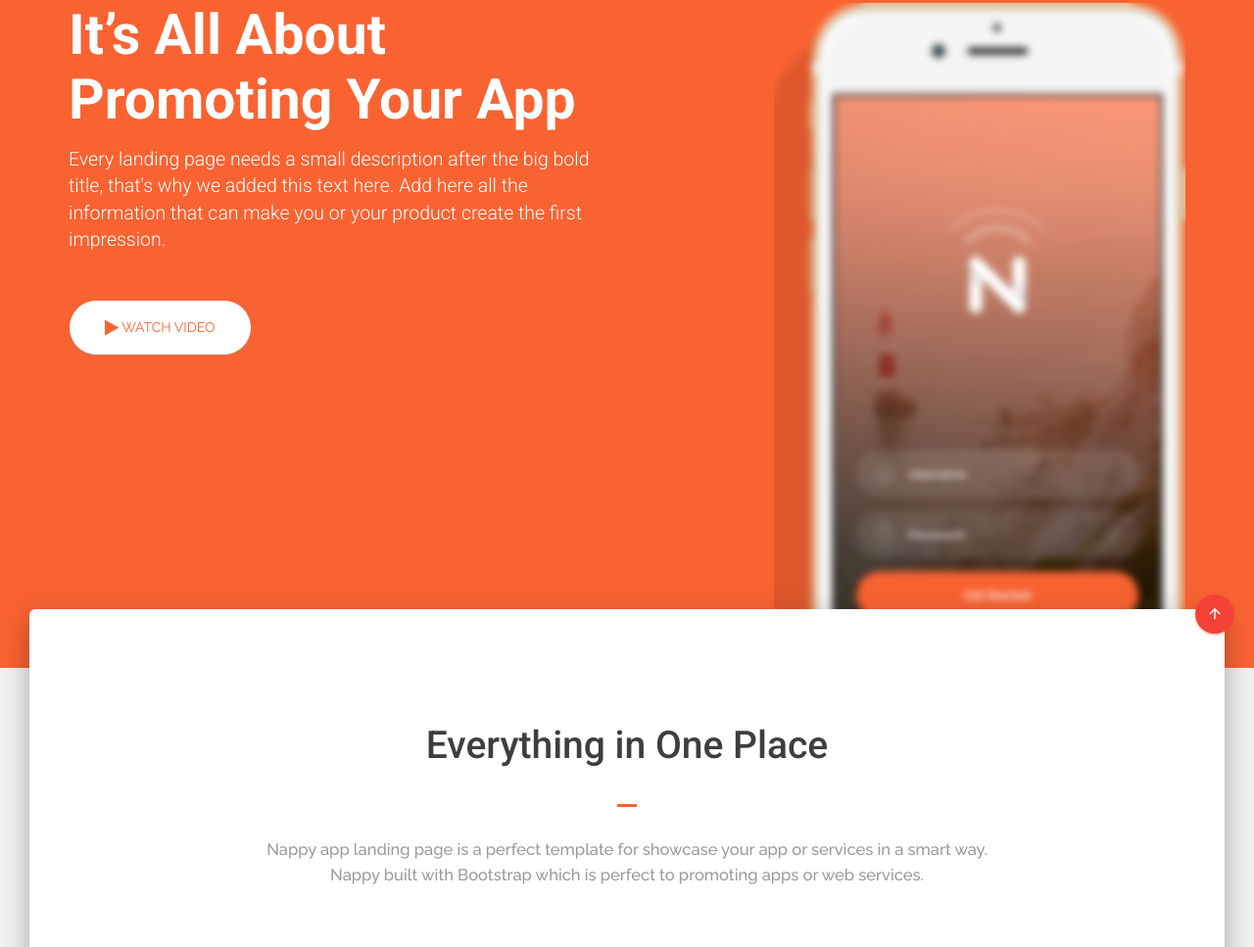
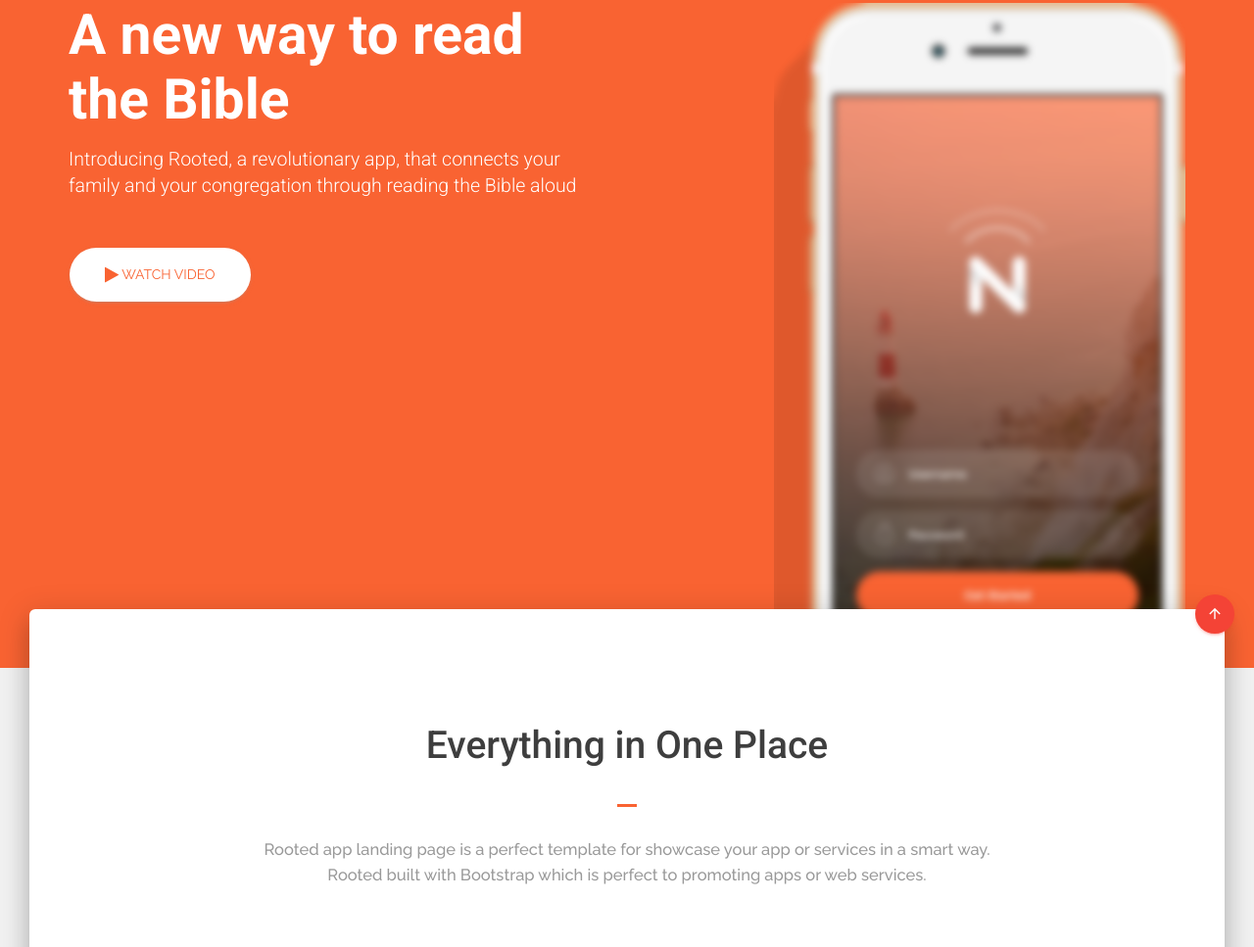
Before and after one commit to rootedbible/rooted-landing, a plain HTML site: page index.html in a window 1280 px wide. Shown: the part 205-1172 px from the top of the page at 98% size. Drawn offline with Linux system fonts and the light colour scheme.

Commit message:
Changing Words to Rooted

```diff
--- a/index.html
+++ b/index.html
@@ -4,11 +4,11 @@
     <meta charset="utf-8">
     <meta http-equiv="X-UA-Compatible" content="IE=edge">
     <meta name="viewport" content="width=device-width, initial-scale=1">
-    <meta name="description" content="Nppy material design app landing page">
+    <meta name="description" content="Rooted material design app landing page">
     <meta name="keywords" content="android, app, app landing page, product launch, product startup, material, software, technology, parallax">
     <meta name="author" content="trendytheme.net">
 
-    <title>Nppy</title>
+    <title>Rooted</title>
 
     <!--  favicon -->
     <link rel="shortcut icon" href="assets/img/ico/favicon.png">
@@ -165,8 +165,8 @@
             <div class="container">
                 <div class="row">
 					<div class="col-md-6">
-						<h1 class="title wow fadeInUp">It’s All About Promoting Your App</h1>
-	                    <p class="description wow fadeInUp" data-wow-delay=".2s">Every landing page needs a small description after the big bold title, that's why we added this text here. Add here all the information that can make you or your product create the first impression.</p>
+						<h1 class="title wow fadeInUp">A new way to read the Bible</h1>
+	                    <p class="description wow fadeInUp" data-wow-delay=".2s">Introducing Rooted, a revolutionary app, that connects your family and your congregation through reading the Bible aloud</p>
 	                    <br />
 	                    <a href="https://www.youtube.com/watch?v=psu3pPdfYSM" class="popup-video btn btn-white btn-round btn-raised btn-lg wow fadeInUp" data-wow-delay=".4s">
 							<i class="fa fa-play"></i> Watch video
@@ -194,7 +194,7 @@
 
 	                        <div class="section-divider"></div>
 
-	                        <p class="description">Nappy app landing page is a perfect template for showcase your app or services in a smart way. Nappy built with Bootstrap which is perfect to promoting apps or web services.</p>
+	                        <p class="description">Rooted app landing page is a perfect template for showcase your app or services in a smart way. Rooted built with Bootstrap which is perfect to promoting apps or web services.</p>
 	                    </div>
 	                </div>
 
@@ -258,10 +258,10 @@
 
 		            <div class="row margin-bottom-80 text-center">
 		                <div class="col-md-8 col-md-offset-2">
-		                    <h2 class="title">Nppy Benefits</h2>
+		                    <h2 class="title">Rooted Benefits</h2>
 		                    <div class="section-divider"></div>
 
-		                    <p class="description">Nappy app landing page is a perfect template for showcase your app or services in a smart way. Nappy built with Bootstrap which is perfect to promoting apps or web services.</p>
+		                    <p class="description">Rooted app landing page is a perfect template for showcase your app or services in a smart way. Rooted built with Bootstrap which is perfect to promoting apps or web services.</p>
 		                </div>
 		            </div>
 
@@ -335,7 +335,7 @@
 		                    <h2 class="title text-white">Extra Features</h2>
 		                    <div class="section-divider white"></div>
 
-		                    <p class="description text-white">Nappy app landing page is a perfect template for showcase your app or services in a smart way. Nappy built with Bootstrap which is perfect to promoting apps or web services.</p>
+		                    <p class="description text-white">Rooted app landing page is a perfect template for showcase your app or services in a smart way. Rooted built with Bootstrap which is perfect to promoting apps or web services.</p>
 		                </div>
 		            </div>
 
@@ -445,7 +445,7 @@
 		                <div class="col-md-8 col-md-offset-2">
 		                    <h2 class="title">Screenshots</h2>
 		                    <div class="section-divider"></div>
-		                    <p class="description">Nappy app landing page is a perfect template for showcase your app or services in a smart way. Nappy built with Bootstrap which is perfect to promoting apps or web services.</p>
+		                    <p class="description">Rooted app landing page is a perfect template for showcase your app or services in a smart way. Rooted built with Bootstrap which is perfect to promoting apps or web services.</p>
 		                </div>
 		            </div><!-- /.row -->
 
@@ -511,7 +511,7 @@
 	                            <img src="assets/img/quote-dark.png" alt="Customer Thumb">
 	                        </div>
 	                        <div class="content">
-	                            <p>Nappy app landing page is a perfect template for showcase your app or services in a smart way. Nappy built with Bootstrap which is perfect to promoting apps or web services.</p>
+	                            <p>Rooted app landing page is a perfect template for showcase your app or services in a smart way. Rooted built with Bootstrap which is perfect to promoting apps or web services.</p>
 
 	                            <div class="testimonial-meta">
 	                                Jhon Doe,
@@ -537,7 +537,7 @@
 	                            <img src="assets/img/quote-dark.png" alt="Customer Thumb">
 	                        </div>
 	                        <div class="content">
-	                            <p>Nappy app landing page is a perfect template for showcase your app or services in a smart way. Nappy built with Bootstrap which is perfect to promoting apps or web services.</p>
+	                            <p>Rooted app landing page is a perfect template for showcase your app or services in a smart way. Rooted built with Bootstrap which is perfect to promoting apps or web services.</p>
 
 	                            <div class="testimonial-meta">
 	                                Tomas Udoy,
@@ -577,7 +577,7 @@
 		                <div class="col-md-8 col-md-offset-2">
 		                    <h2 class="title">Pricing</h2>
 		                    <div class="section-divider"></div>
-		                    <p class="description">Nappy app landing page is a perfect template for showcase your app or services in a smart way. Nappy built with Bootstrap which is perfect to promoting apps or web services.</p>
+		                    <p class="description">Rooted app landing page is a perfect template for showcase your app or services in a smart way. Rooted built with Bootstrap which is perfect to promoting apps or web services.</p>
 		                </div>
 		            </div><!-- /.row -->
 
@@ -759,7 +759,7 @@
 		                <div class="col-md-8 col-md-offset-2">
 		                    <h2 class="title">As Featured On</h2>
 		                    <div class="section-divider"></div>
-		                    <p class="description">Nappy app landing page is a perfect template for showcase your app or services in a smart way. Nappy built with Bootstrap which is perfect to promoting apps or web services.</p>
+		                    <p class="description">Rooted app landing page is a perfect template for showcase your app or services in a smart way. Rooted built with Bootstrap which is perfect to promoting apps or web services.</p>
 		                </div>
 		            </div><!-- /.row -->
 
```
Also changed, not shown: shortcode-alert.html (+1 -1 lines), shortcode-button.html (+1 -1 lines), shortcode-form.html (+1 -1 lines), shortcode-gallery.html (+2 -2 lines), shortcode-navigation.html (+1 -1 lines), shortcode-progressbar.html (+1 -1 lines), shortcode-tab.html (+1 -1 lines), shortcode-tooltip.html (+1 -1 lines), 1 other file.
